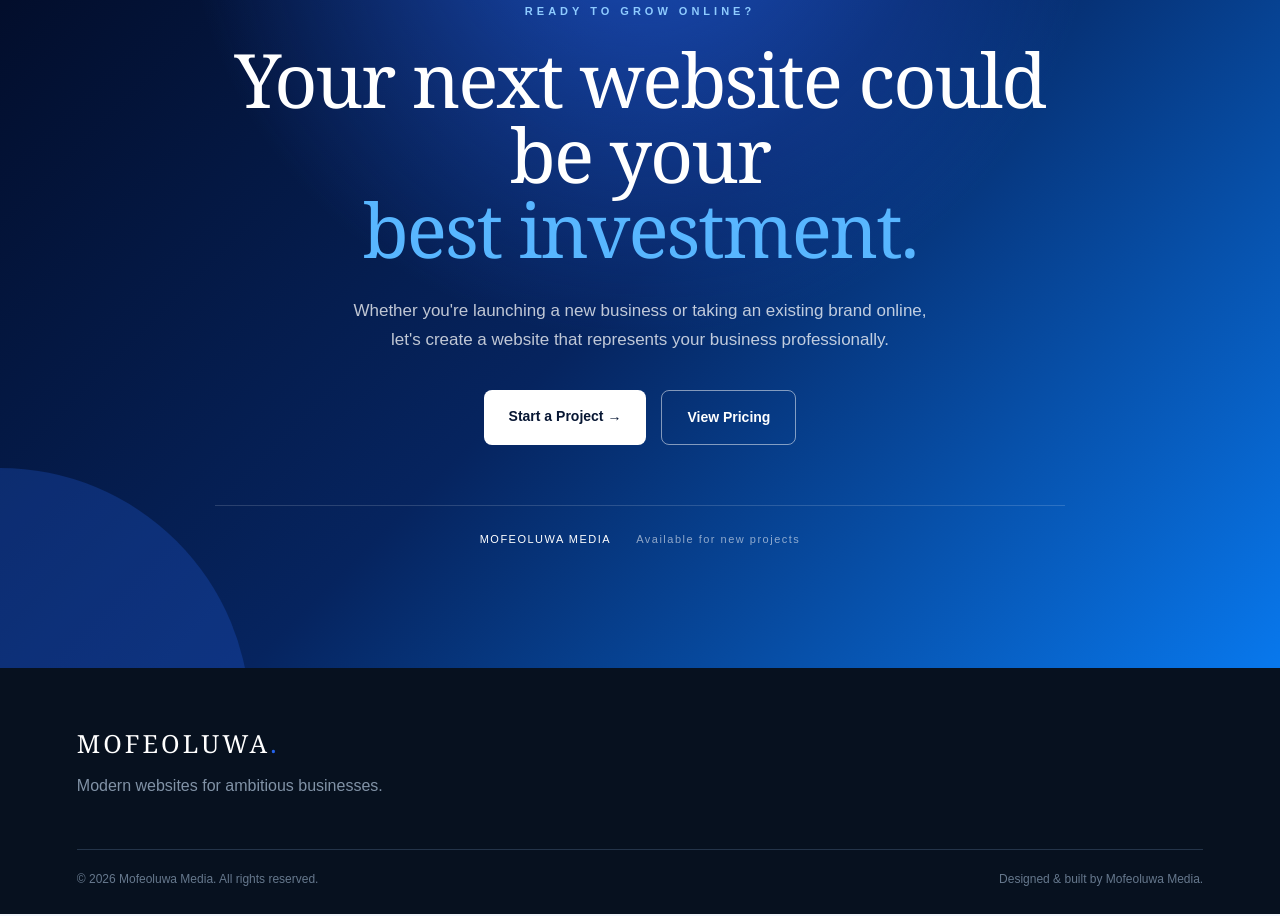
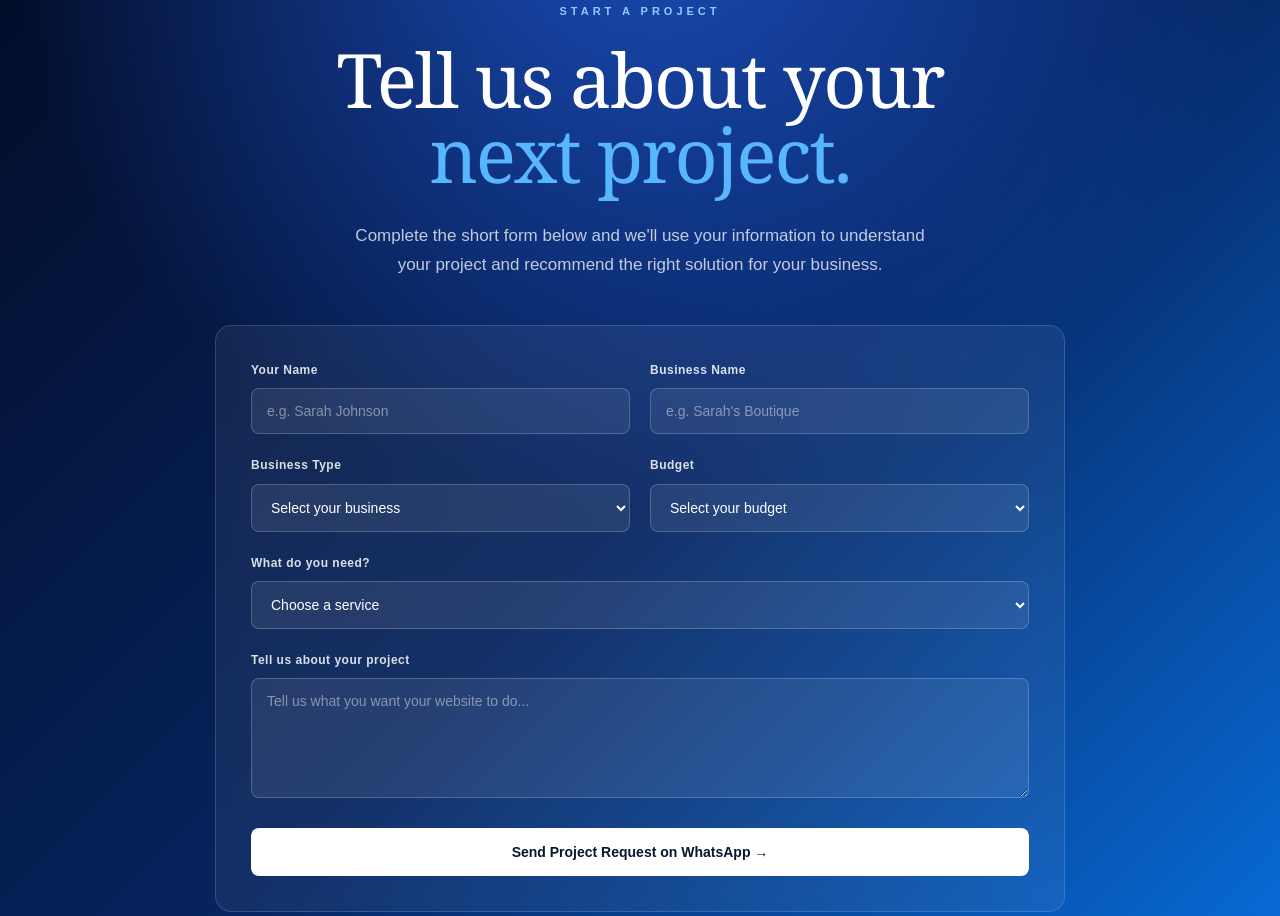
Before and after one commit to covenant-dev-ui/mofeoluwa-media, a plain HTML site: page index.html in a window 1280 px wide. Shown: the part 6455-7371 px from the top of the page. Drawn offline with Linux system fonts and the light colour scheme.

Commit message:
Add client project inquiry form

```diff
--- a/index.html
+++ b/index.html
@@ -539,37 +539,104 @@
 
     <div class="cta-content">
 
-        <p class="eyebrow">READY TO GROW ONLINE?</p>
+        <p class="eyebrow">START A PROJECT</p>
 
         <h2>
-            Your next website
-            could be your
-            <em>best investment.</em>
+            Tell us about your
+            <em>next project.</em>
         </h2>
 
         <p>
-            Whether you're launching a new business or taking
-            an existing brand online, let's create a website
-            that represents your business professionally.
+            Complete the short form below and we'll use your
+            information to understand your project and recommend
+            the right solution for your business.
         </p>
 
-        <div class="cta-buttons">
+        <form class="project-form" id="projectForm">
 
-            <a
-                href="https://wa.me/2347062355824?text=Hello%20Mofeoluwa%20Media%2C%20I%27d%20like%20to%20discuss%20a%20website%20project."
-                target="_blank"
-                rel="noopener noreferrer"
-                class="btn btn-light">
-                Start a Project →
-            </a>
+            <div class="form-row">
 
-            <a
-                href="#pricing"
-                class="btn btn-outline-light">
-                View Pricing
-            </a>
+                <div class="form-group">
+                    <label for="clientName">Your Name</label>
+                    <input
+                        type="text"
+                        id="clientName"
+                        name="clientName"
+                        placeholder="e.g. Sarah Johnson"
+                        required>
+                </div>
 
-        </div>
+                <div class="form-group">
+                    <label for="businessName">Business Name</label>
+                    <input
+                        type="text"
+                        id="businessName"
+                        name="businessName"
+                        placeholder="e.g. Sarah's Boutique"
+                        required>
+                </div>
+
+            </div>
+
+            <div class="form-row">
+
+                <div class="form-group">
+                    <label for="businessType">Business Type</label>
+
+                    <select id="businessType" name="businessType" required>
+                        <option value="">Select your business</option>
+                        <option value="Fashion">Fashion</option>
+                        <option value="Beauty">Beauty</option>
+                        <option value="Food & Restaurant">Food & Restaurant</option>
+                        <option value="E-commerce">E-commerce</option>
+                        <option value="Professional Services">Professional Services</option>
+                        <option value="Other">Other</option>
+                    </select>
+                </div>
+
+                <div class="form-group">
+                    <label for="budget">Budget</label>
+
+                    <select id="budget" name="budget" required>
+                        <option value="">Select your budget</option>
+                        <option value="₦80,000 – ₦150,000">₦80,000 – ₦150,000</option>
+                        <option value="₦150,000 – ₦250,000">₦150,000 – ₦250,000</option>
+                        <option value="₦250,000+">₦250,000+</option>
+                        <option value="Not sure yet">Not sure yet</option>
+                    </select>
+                </div>
+
+            </div>
+
+            <div class="form-group">
+                <label for="projectType">What do you need?</label>
+
+                <select id="projectType" name="projectType" required>
+                    <option value="">Choose a service</option>
+                    <option value="Business Website">Business Website</option>
+                    <option value="E-commerce Website">E-commerce Website</option>
+                    <option value="Portfolio Website">Portfolio Website</option>
+                    <option value="Website Redesign">Website Redesign</option>
+                    <option value="Other">Other</option>
+                </select>
+            </div>
+
+            <div class="form-group">
+                <label for="message">Tell us about your project</label>
+
+                <textarea
+                    id="message"
+                    name="message"
+                    rows="5"
+                    placeholder="Tell us what you want your website to do..."
+                    required></textarea>
+            </div>
+
+            <button type="submit" class="form-submit">
+                Send Project Request on WhatsApp →
+            </button>
+
+        </form>
 
         <div class="cta-contact">
 
--- a/script.js
+++ b/script.js
@@ -11,4 +11,37 @@ navLinks.forEach(link => {
     link.addEventListener("click", () => {
         mobileNav.classList.remove("active");
     });
-});
+});const projectForm = document.getElementById("projectForm");
+
+if (projectForm) {
+    projectForm.addEventListener("submit", function (event) {
+        event.preventDefault();
+
+        const name = document.getElementById("clientName").value;
+        const business = document.getElementById("businessName").value;
+        const type = document.getElementById("businessType").value;
+        const budget = document.getElementById("budget").value;
+        const project = document.getElementById("projectType").value;
+        const message = document.getElementById("message").value;
+
+        const whatsappMessage =
+`Hello Mofeoluwa Media! 👋
+
+I'd like to discuss a website project.
+
+Name: ${name}
+Business: ${business}
+Business Type: ${type}
+Project: ${project}
+Budget: ${budget}
+
+Project Details:
+${message}`;
+
+        const whatsappURL =
+            "https://wa.me/2347062355824?text=" +
+            encodeURIComponent(whatsappMessage);
+
+        window.open(whatsappURL, "_blank");
+    });
+}
--- a/style.css
+++ b/style.css
@@ -1754,4 +1754,111 @@ footer > p {
         gap: 10px;
     }
 
-}
+}/* =========================
+   PROJECT INQUIRY FORM
+========================= */
+
+.project-form {
+    max-width: 850px;
+    margin: 45px auto 0;
+    padding: 35px;
+    text-align: left;
+    border: 1px solid rgba(255,255,255,0.15);
+    border-radius: 16px;
+    background: rgba(255,255,255,0.06);
+    backdrop-filter: blur(10px);
+}
+
+.form-row {
+    display: grid;
+    grid-template-columns: 1fr 1fr;
+    gap: 20px;
+}
+
+.form-group {
+    margin-bottom: 22px;
+}
+
+.form-group label {
+    display: block;
+    margin-bottom: 8px;
+    color: rgba(255,255,255,0.85);
+    font-size: 12px;
+    font-weight: 700;
+    letter-spacing: 0.5px;
+}
+
+.form-group input,
+.form-group select,
+.form-group textarea {
+    width: 100%;
+    box-sizing: border-box;
+    padding: 14px 15px;
+    border: 1px solid rgba(255,255,255,0.2);
+    border-radius: 8px;
+    outline: none;
+    color: #ffffff;
+    background: rgba(255,255,255,0.08);
+    font-family: inherit;
+    font-size: 14px;
+    transition: 0.3s ease;
+}
+
+.form-group input::placeholder,
+.form-group textarea::placeholder {
+    color: rgba(255,255,255,0.45);
+}
+
+.form-group select {
+    color: #ffffff;
+}
+
+.form-group select option {
+    color: #111111;
+    background: #ffffff;
+}
+
+.form-group input:focus,
+.form-group select:focus,
+.form-group textarea:focus {
+    border-color: #58b6ff;
+    background: rgba(255,255,255,0.12);
+}
+
+.form-group textarea {
+    resize: vertical;
+    min-height: 120px;
+}
+
+.form-submit {
+    width: 100%;
+    padding: 16px 24px;
+    border: none;
+    border-radius: 8px;
+    cursor: pointer;
+    color: #071633;
+    background: #ffffff;
+    font-family: inherit;
+    font-size: 14px;
+    font-weight: 700;
+    transition: 0.3s ease;
+}
+
+.form-submit:hover {
+    transform: translateY(-3px);
+    background: #58b6ff;
+    color: #ffffff;
+}
+
+@media (max-width: 650px) {
+
+    .project-form {
+        padding: 25px 20px;
+    }
+
+    .form-row {
+        grid-template-columns: 1fr;
+        gap: 0;
+    }
+
+}
```
